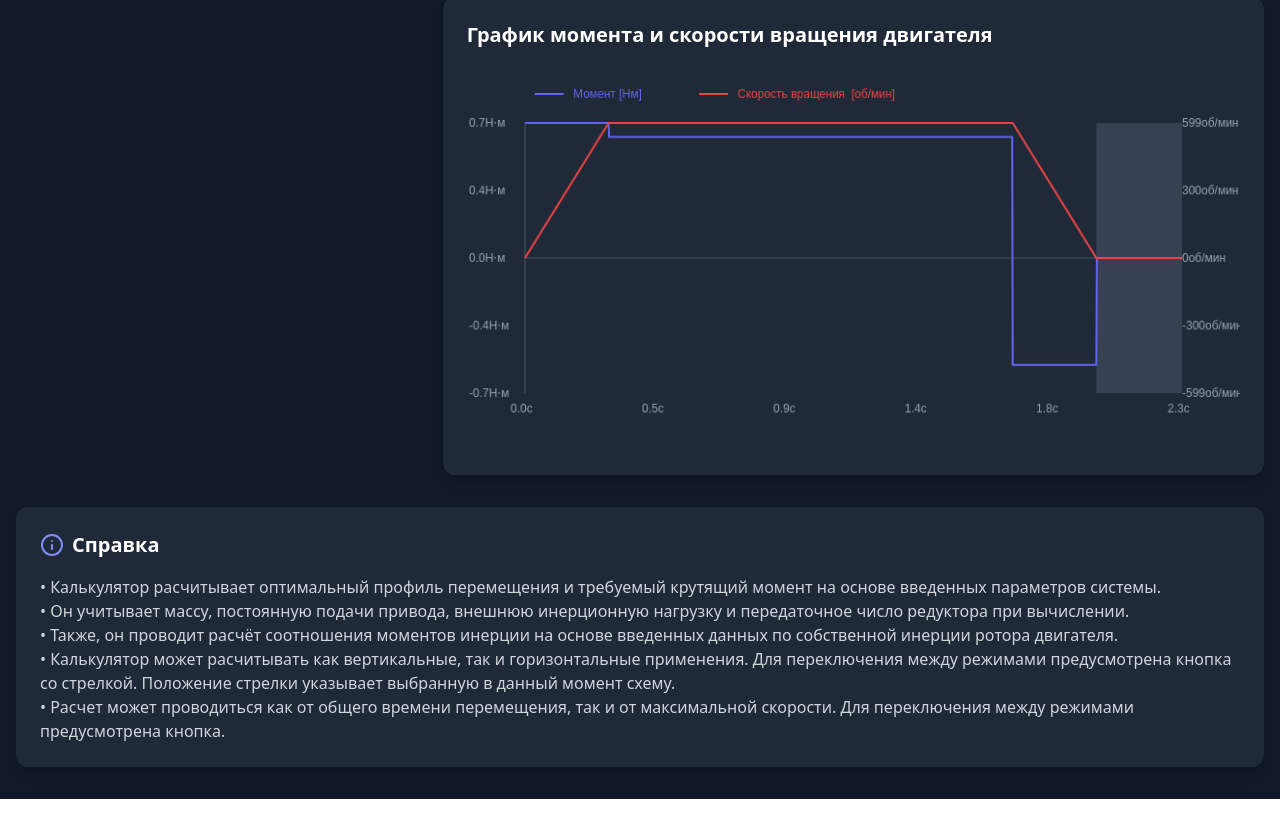
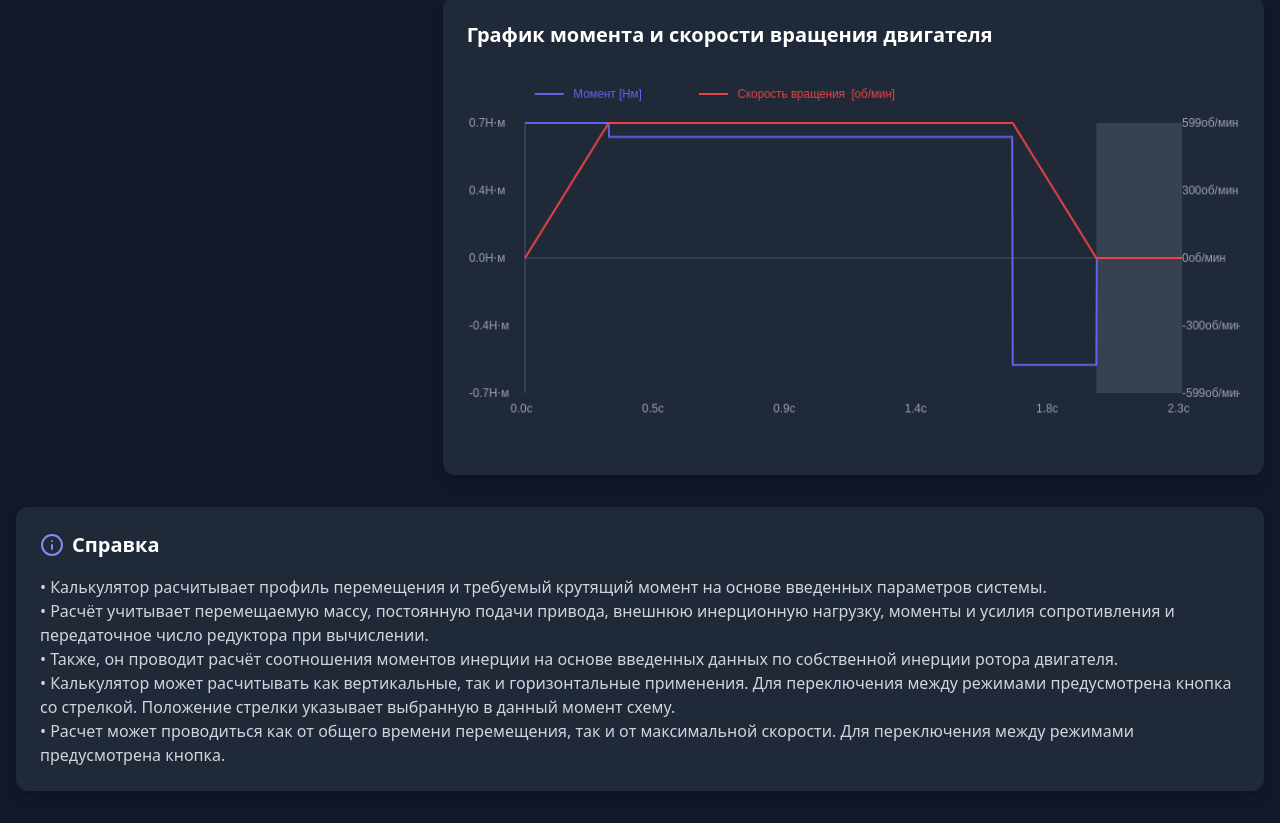
Before and after one commit to LittlePisi/Linear-Motion-Calculator, a React (Vite) app: page / in a window 1280 px wide. Shown: the part 1390-2213 px from the top of the page. Before the commit the page ends 2189 px from the top, so only its background shows below. Built offline with nearby package versions, Linux system fonts and the light colour scheme.

Commit message:
Update App.tsx
Обновление описания

```diff
--- a/src/App.tsx
+++ b/src/App.tsx
@@ -110,8 +110,8 @@ function App() {
             </h2>
           </div>
 
-          <p>• Калькулятор расчитывает оптимальный профиль перемещения и требуемый крутящий момент на основе введенных параметров системы.</p>
-          <p>• Он учитывает массу, постоянную подачи привода, внешнюю инерционную нагрузку и передаточное число редуктора при вычислении.</p>
+          <p>• Калькулятор расчитывает профиль перемещения и требуемый крутящий момент на основе введенных параметров системы.</p>
+          <p>• Расчёт учитывает перемещаемую массу, постоянную подачи привода, внешнюю инерционную нагрузку, моменты и усилия сопротивления и передаточное число редуктора при вычислении.</p>
           <p>• Также, он проводит расчёт соотношения моментов инерции на основе введенных данных по собственной инерции ротора двигателя.</p>
           <p>• Калькулятор может расчитывать как вертикальные, так и горизонтальные применения. Для переключения между режимами предусмотрена кнопка со стрелкой. Положение стрелки указывает выбранную в данный момент схему.</p>
           <p>• Расчет может проводиться как от общего времени перемещения, так и от максимальной скорости. Для переключения между режимами предусмотрена кнопка.</p>
```
